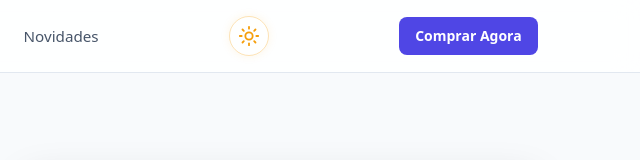
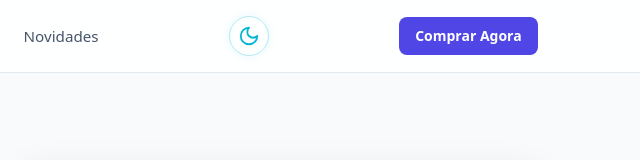
Before and after one commit to GuilhermeNarvaes/Aprimoramento_Landing_Page, a plain HTML site: page index.html in a window 1280 px wide. Shown: the top 160 px of the page, 640-1280 px from the left. Drawn offline with Linux system fonts and the light colour scheme.

Commit message:
UpdateButtonNeon

```diff
--- a/style.css
+++ b/style.css
@@ -672,8 +672,9 @@ body.light-theme {
 }
 
 /* ==========================================================================
-   BOTÃO DE TEMA NEON
+   BOTÃO DE TEMA NEON (UX FOCADA NA AÇÃO)
    ========================================================================== */
+/* 1. Configuração Padrão (Site no Modo Escuro) -> Mostra o SOL (Amarelo) */
 .theme-neon-btn {
     background: transparent;
     border-radius: 50%;
@@ -684,34 +685,35 @@ body.light-theme {
     justify-content: center;
     transition: all 0.3s ease;
 
-    /* Configuração Padrão (Modo Escuro / Azul Alienígena) */
-    color: #06b6d4; /* Ciano */
-    border: 1px solid rgba(6, 182, 212, 0.3);
+    /* Cores e Brilho do Sol */
+    color: #f59e0b;
+    border: 1px solid rgba(245, 158, 11, 0.3);
+    box-shadow: 0 0 10px rgba(245, 158, 11, 0.1);
+}
+
+.theme-neon-btn:hover {
+    box-shadow: 0 0 15px rgba(245, 158, 11, 0.6), inset 0 0 10px rgba(245, 158, 11, 0.3);
+    background-color: rgba(245, 158, 11, 0.05);
+}
+
+/* 2. Configuração do Modo Claro (Site no Modo Claro) -> Mostra a LUA (Ciano) */
+[data-theme="light"] .theme-neon-btn {
+    /* Cores e Brilho da Lua */
+    color: #06b6d4;
+    border-color: rgba(6, 182, 212, 0.3);
     box-shadow: 0 0 10px rgba(6, 182, 212, 0.1);
 }
 
-.theme-neon-btn:hover {
-    /* Brilho Neon Ciano ao passar o mouse */
+[data-theme="light"] .theme-neon-btn:hover {
     box-shadow: 0 0 15px rgba(6, 182, 212, 0.6), inset 0 0 10px rgba(6, 182, 212, 0.3);
     background-color: rgba(6, 182, 212, 0.05);
 }
 
-/* Configuração do Modo Claro (Sol / Amarelo) */
-[data-theme="light"] .theme-neon-btn {
-    color: #f59e0b; /* Amarelo/Laranja */
-    border-color: rgba(245, 158, 11, 0.3);
-    box-shadow: 0 0 10px rgba(245, 158, 11, 0.1);
-}
+/* 3. Lógica de exibição dos ícones (Invertida) */
+/* Por padrão (site escuro): esconde a Lua, mostra o Sol */
+.icon-moon { display: none; }
+.icon-sun { display: block; }
 
-[data-theme="light"] .theme-neon-btn:hover {
-    /* Brilho Neon Amarelo ao passar o mouse */
-    box-shadow: 0 0 15px rgba(245, 158, 11, 0.6), inset 0 0 10px rgba(245, 158, 11, 0.3);
-    background-color: rgba(245, 158, 11, 0.05);
-}
-
-/* Lógica de exibição dos ícones */
-.icon-moon { display: block; }
-.icon-sun { display: none; }
-
-[data-theme="light"] .icon-moon { display: none; }
-[data-theme="light"] .icon-sun { display: block; }
+/* Quando o site está claro: mostra a Lua, esconde o Sol */
+[data-theme="light"] .icon-moon { display: block; }
+[data-theme="light"] .icon-sun { display: none; }
```
